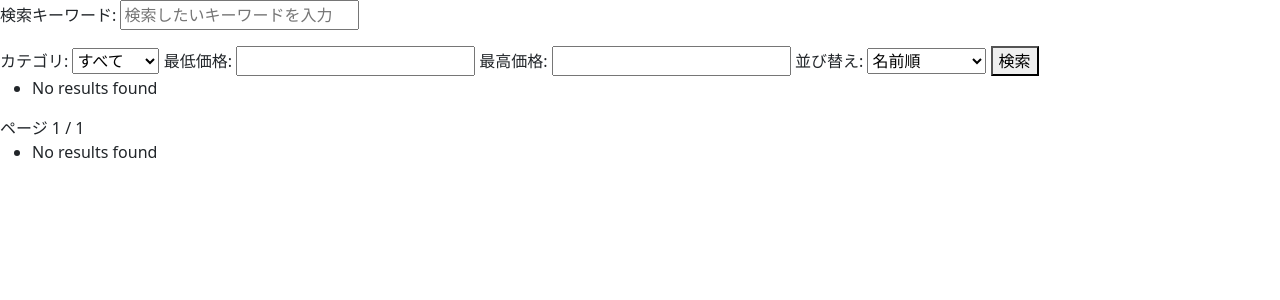
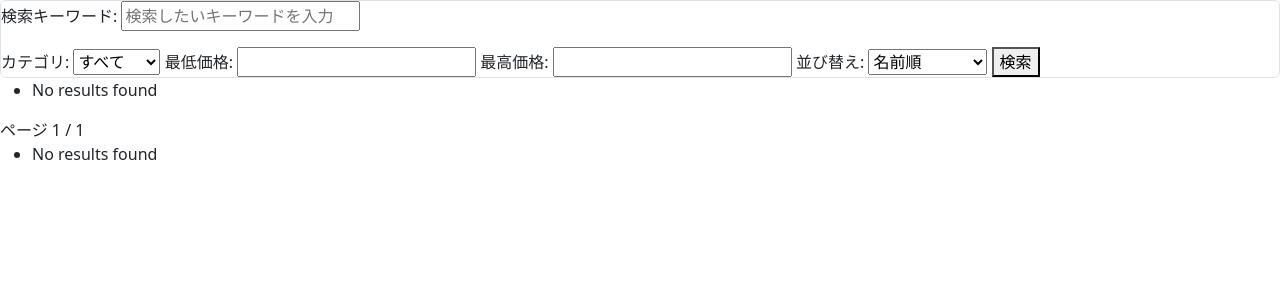
Before and after one commit to yoshiyukisato0304/search_project-class_A-Yoshiyuki-Sato-, a Django app: page / in a window 1280 px wide. Shown: the part 56-356 px from the top of the page. Run offline with Django 4.2, Linux system fonts and the light colour scheme; data that the repository does not hold is empty.

Commit message:
やっぱやめた

```diff
--- a/search_project/search_app/templates/search.html
+++ b/search_project/search_app/templates/search.html
@@ -1,9 +1,10 @@
 {% extends './base.html' %}
 
 {% block content %}
+
+<div class="border rounded">
     <form method="get">
         <!-- 検索キーワード入力 -->
-
         {{ form.as_p }}
 
         <!-- カテゴリの選択 -->
@@ -30,6 +31,7 @@
         </select>
         <button type="submit">検索</button>
     </form>
+</div>
 
    <ul>
    {% for product in results %}
```
Also changed, not shown: search_project/search_app/templates/css/search.css (deleted). Lines whose indentation alone changed are shown as unchanged.
